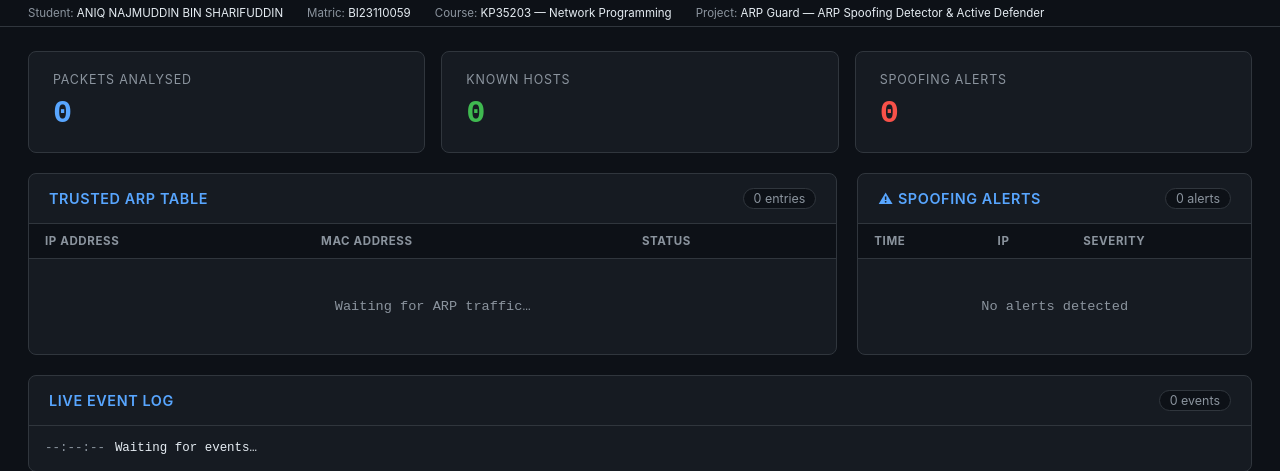
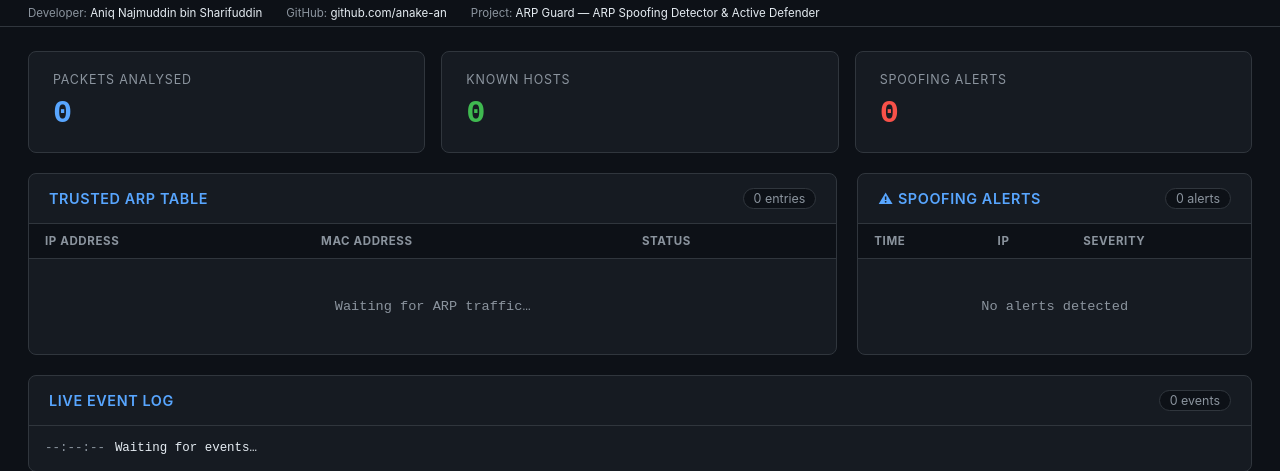
Before and after one commit to anake-an/ARP-Guard, a Flask app: page / in a window 1280 px wide. Shown: the part 57-528 px from the top of the page. Run offline with Flask 3, Linux system fonts and the light colour scheme; some libraries are stand-ins or nearby versions.

Commit message:
Update author information in dashboard.html
Removed personal information and updated developer attribution.

```diff
--- a/templates/dashboard.html
+++ b/templates/dashboard.html
@@ -1,10 +1,7 @@
 <!--
   =============================================================================
-  Name        : ANIQ NAJMUDDIN BIN SHARIFUDDIN
-  Matric No   : BI23110059
-  Course      : KP35203 - Network Programming
-  Assignment  : Individual Project Assignment (20%)
   Project     : ARP Guard - ARP Spoofing Detector & Active Defender
+  Author      : Aniq Najmuddin bin Sharifuddin
   File        : templates/dashboard.html
   Description : Live web dashboard for ARP Guard. Displays the trusted ARP
                 table, real-time spoofing alerts, and system statistics.
@@ -305,9 +302,8 @@
   <!-- Attribution                                                          -->
   <!-- ------------------------------------------------------------------ -->
   <div class="attribution">
-    <div>Student: <span>ANIQ NAJMUDDIN BIN SHARIFUDDIN</span></div>
-    <div>Matric: <span>BI23110059</span></div>
-    <div>Course: <span>KP35203 — Network Programming</span></div>
+    <div>Developer: <span>Aniq Najmuddin bin Sharifuddin</span></div>
+    <div>GitHub: <span>github.com/anake-an</span></div>
     <div>Project: <span>ARP Guard — ARP Spoofing Detector &amp; Active Defender</span></div>
   </div>
 
```
